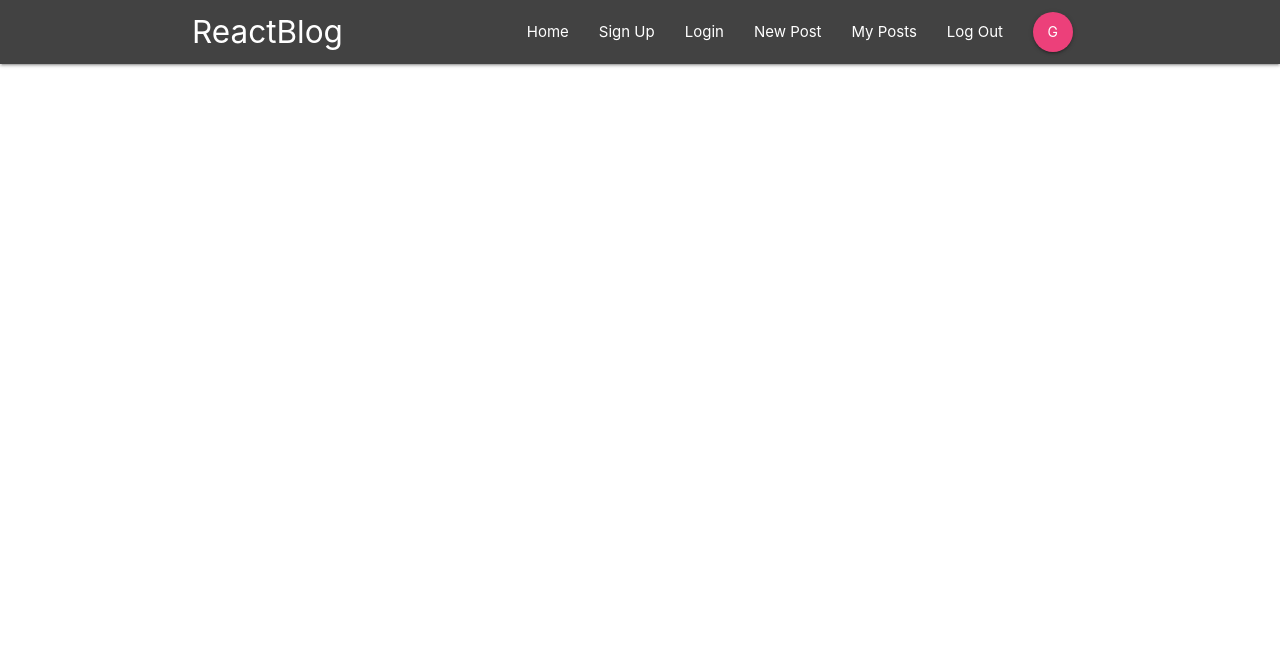
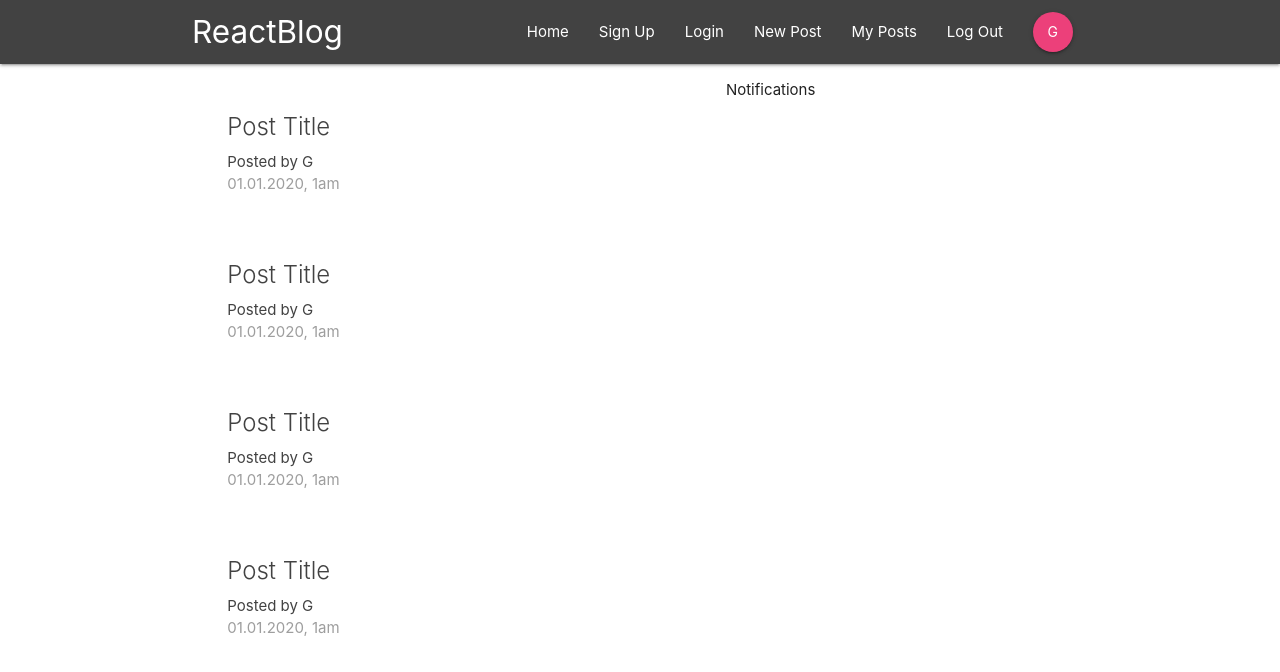
Before and after one commit to Draskovv/reactjs-blog, a React (Create React App) app in the folder react-blog/: page / in a window 1280 px wide. Shown: the top 672 px of the page. Built offline with nearby package versions, Linux system fonts and the light colour scheme.

Commit message:
base html and routing

```diff
--- a/react-blog/src/App.js
+++ b/react-blog/src/App.js
@@ -1,6 +1,8 @@
 import React, {Component} from 'react';
-import { BrowserRouter } from 'react-router-dom';
-import Navbar from './components/layout/Navbar'
+import { BrowserRouter, Switch, Route } from 'react-router-dom';
+import Navbar from './components/layout/Navbar';
+import Dashboard from './components/dashboard/Dashboard';
+import PostDetails from './components/posts/PostDetails'
 
 class App extends Component{
 
@@ -8,6 +10,10 @@ class App extends Component{
     <BrowserRouter>
     <div className="App">
       <Navbar />
+      <Switch>
+        <Route exact path='/' component={Dashboard} />
+        <Route path='/post/:id' component={PostDetails} />
+      </Switch>
     </div>
     </BrowserRouter>
   );
--- a/react-blog/src/components/dashboard/Dashboard.js
+++ b/react-blog/src/components/dashboard/Dashboard.js
@@ -0,0 +1,23 @@
+import React, { Component } from 'react';
+import Notifications from './Notifications';
+import PostList from '../posts/PostList';
+
+
+class Dashboard extends Component{
+    render(){
+        return(
+            <div className="dashboard container">
+                <div className="row">
+                    <div className="col s12 m6">
+                        <PostList />
+                    </div>
+                    <div className="col s12 m5 offset-m1">
+                        <Notifications />
+                    </div>
+                </div>
+            </div>
+        )
+    }
+}
+
+export default Dashboard;
--- a/react-blog/src/components/dashboard/Notifications.js
+++ b/react-blog/src/components/dashboard/Notifications.js
@@ -0,0 +1,11 @@
+import React from 'react';
+
+const Notifications = () => {
+    return (
+        <div>
+            <p>Notifications</p>
+        </div>
+    )
+}
+
+export default Notifications;
--- a/react-blog/src/components/posts/PostDetails.js
+++ b/react-blog/src/components/posts/PostDetails.js
@@ -0,0 +1,21 @@
+import React from 'react'
+
+function PostDetails(props) {
+    const id = this.props.match.params.id;
+    return (
+        <div className="container section post-details">
+            <div className="card z-depth-0">
+                <div className="card-content">
+                    <span className="card-title">Post title - { id }</span>
+                    <p>lorem osajfuhiag ifa wifg awi fgiw qu fq oqwfh qowi qw oifh qwfugyqwf t bqwj qiwy qg qwh qw qiwufhy </p>
+                </div>
+                <div className="card-action grey lighten-4 grey-text">
+                    <div>Posted by G</div>
+                    <div>01.01.2020, 1m</div>
+                </div>
+            </div>
+        </div>
+    )
+}
+
+export default PostDetails
--- a/react-blog/src/components/posts/PostList.js
+++ b/react-blog/src/components/posts/PostList.js
@@ -0,0 +1,15 @@
+import React from 'react';
+import PostSummary from './PostSummary';
+
+const PostList = () => {
+    return (
+        <div className="project-list section">
+            <PostSummary />
+            <PostSummary />
+            <PostSummary />
+            <PostSummary />
+        </div>
+    )
+}
+
+export default PostList;
--- a/react-blog/src/components/posts/PostSummary.js
+++ b/react-blog/src/components/posts/PostSummary.js
@@ -0,0 +1,16 @@
+import React from 'react';
+
+const PostSummary = () => {
+    return (
+        <div className="card z-depth-0 post-summary">
+        <div className="card-content grey-text text-darken-3">
+            <span className="card-title">Post Title</span>
+            <p>Posted by G</p>
+            <p className="grey-text">01.01.2020, 1am</p>
+        </div>
+    </div>
+
+    )
+}
+
+export default PostSummary;
```
